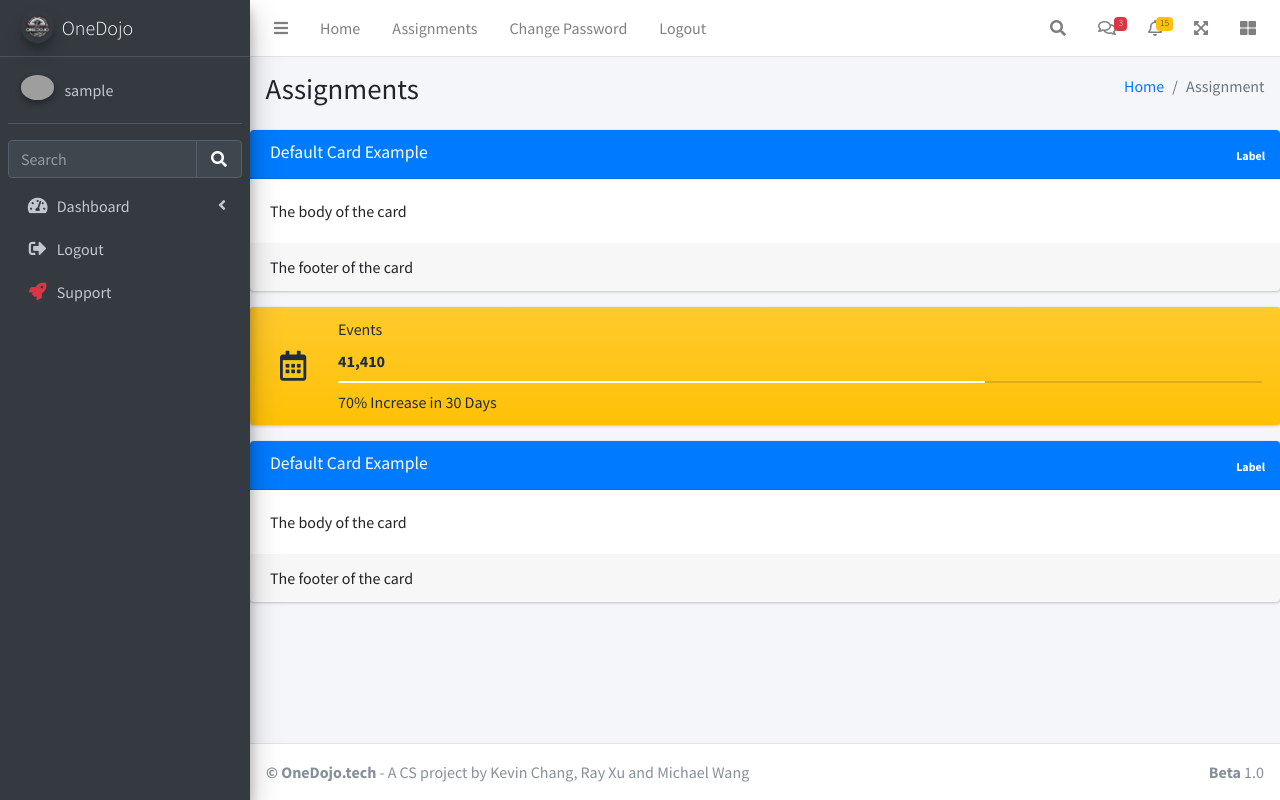
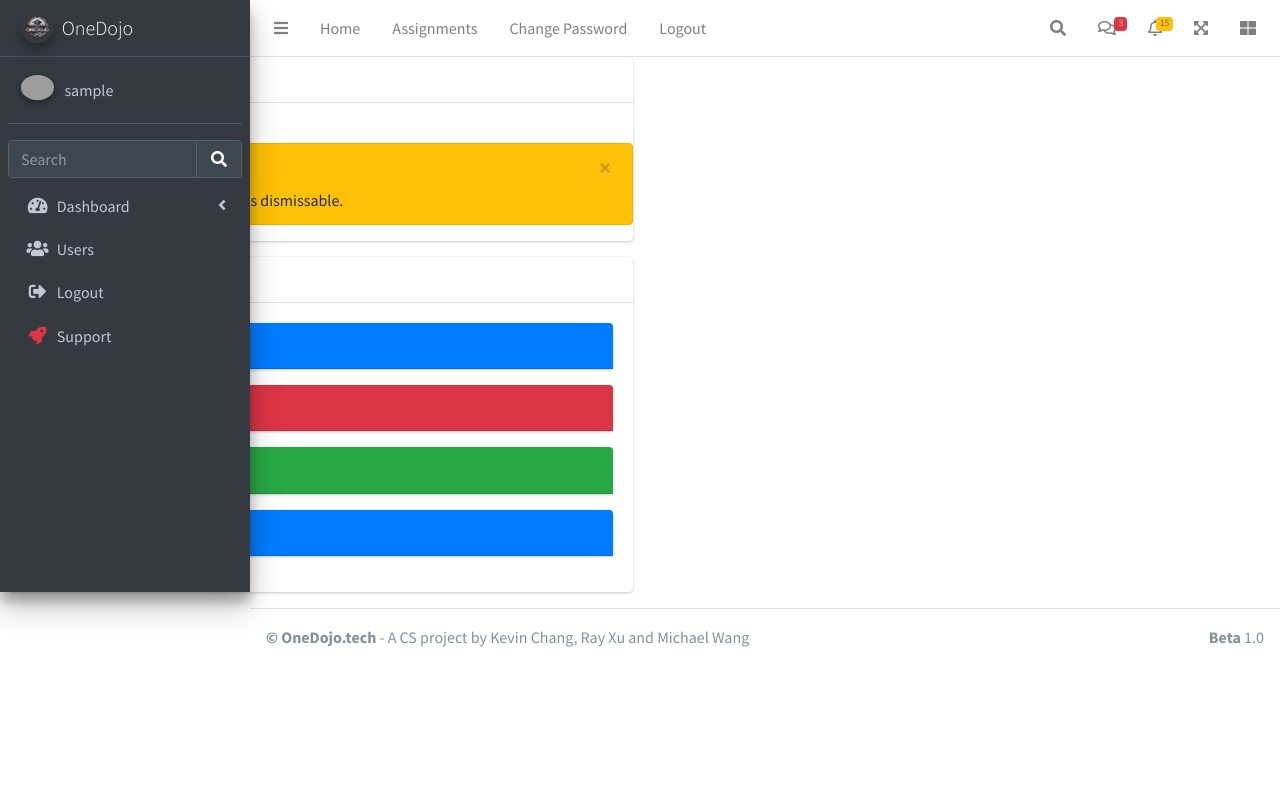
Before and after one commit to changkevin51/OneDojo, a Django app: page /assignments/ in a window 1280 px wide. Run offline with Django 5.2, Linux system fonts and the light colour scheme; a user stored in the database is signed in; tables that the repository leaves empty hold one stand-in row (values such as "Sample post"); some libraries are stand-ins or nearby versions; grey boxes are pictures that could not be loaded.

```diff
--- a/portal/admin.py
+++ b/portal/admin.py
@@ -165,16 +165,14 @@ class MyAdminSite(AdminSite):
     index_title = "Dashboard"
 
     def index(self, request, extra_context=None):
-        from .models import Unit
+        from .models import Unit  # import here to avoid circular imports
         units = Unit.objects.all().annotate(
             student_count=Count('registration__student', distinct=True)
-        ).prefetch_related('teacher').order_by('name')
-
+        ).prefetch_related('teacher')
         if extra_context is None:
             extra_context = {}
         extra_context['units'] = units
         return super().index(request, extra_context=extra_context)
-
 # Instantiate and register models with the new admin site.
 my_admin_site = MyAdminSite(name='myadmin')
 # Instead of using decorators, manually register your models:
--- a/templates/includes/menu-list.html
+++ b/templates/includes/menu-list.html
@@ -89,6 +89,15 @@
           </li>
         </ul>
       </li>
+    {% endif %}
+
+    {% if request.user.is_staff %}
+    <li class="nav-item">
+      <a href="/admin/portal/customuser/" class="nav-link">
+        <i class="nav-icon fas fa-users"></i>
+        <p>Users</p>
+      </a>
+    </li>
     {% endif %}
 
     {% if request.user.is_authenticated and not request.user.is_superuser %}
--- a/templates/pages/assignments.html
+++ b/templates/pages/assignments.html
@@ -4,80 +4,134 @@
 {% block title %}AdminLTE 3 | Assignments{% endblock title %}
 
 {%block content%}
-<div class="content-wrapper">
-  <!-- Content Header -->
-  <section class="content-header">
-    <div class="container-fluid">
-      <!-- ...existing header code if any... -->
-      <div class="row mb-2">
-        <div class="col-sm-6">
-          <h1>Assignments</h1>
+<div class="col-md-6">
+  <div class="card card-default">
+    <div class="card-header">
+      <h3 class="card-title">
+        <i class="fas fa-exclamation-triangle"></i>
+        Alerts
+      </h3>
     </div>
-        <div class="col-sm-6">
-          <ol class="breadcrumb float-sm-right">
-            <li class="breadcrumb-item"><a href="#">Home</a></li>
-            <li class="breadcrumb-item active">Assignment</li>
-          </ol>
+    <!-- /.card-header -->
+    <div class="card-body"></div>
+      <div class="alert alert-warning alert-dismissible">
+        <button type="button" class="close" data-dismiss="alert" aria-hidden="true">×</button>
+        <h5><i class="icon fas fa-exclamation-triangle"></i> Alert!</h5>
+        Warning alert preview. This alert is dismissable.
+      </div>
+
+    </div>
+    <div class="card">
+      <div class="card-header">
+        <h1 class="card-title">Assignemnts</h1>
+      </div>
+      <!-- /.card-header -->
+      <div class="card-body">
+        <!-- we are adding the accordion ID so Bootstrap's collapse plugin detects it -->
+        <div id="accordion">
+          <div class="card card-primary">
+            <div class="card-header">
+              <h4 class="card-title w-100">
+                <a class="d-block w-100 collapsed" data-toggle="collapse" href="#collapseOne" aria-expanded="false">
+                  Assignment 1
+                </a>
+              </h4>
+            </div>
+            <div id="collapseOne" class="collapse" data-parent="#accordion" style="">
+              <div class="card-body">
+                Anim pariatur cliche reprehenderit, enim eiusmod high life accusamus terry richardson ad squid.
+                3
+                wolf moon officia aute, non cupidatat skateboard dolor brunch. Food truck quinoa nesciunt
+                laborum
+                eiusmod. Brunch 3 wolf moon tempor, sunt aliqua put a bird on it squid single-origin coffee
+                nulla
+                assumenda shoreditch et. Nihil anim keffiyeh helvetica, craft beer labore wes anderson cred
+                nesciunt sapiente ea proident. Ad vegan excepteur butcher vice lomo. Leggings occaecat craft
+                beer
+                farm-to-table, raw denim aesthetic synth nesciunt you probably haven't heard of them accusamus
+                labore sustainable VHS.
               </div>
             </div>
           </div>
-  </section>
-  <div class="card card-primary">
+          <div class="card card-danger">
             <div class="card-header">
-      <h3 class="card-title">Default Card Example</h3>
-      <div class="card-tools">
-        <!-- Buttons, labels, and many other things can be placed here! -->
-        <!-- Here is a label for example -->
-        <span class="badge badge-primary">Label</span>
+              <h4 class="card-title w-100">
+                <a class="d-block w-100 collapsed" data-toggle="collapse" href="#collapseTwo" aria-expanded="false">
+                  Assignment 2
+                </a>
+              </h4>
             </div>
-      <!-- /.card-tools -->
+            <div id="collapseTwo" class="collapse" data-parent="#accordion" style="">
+              <div class="card-body">
+                Anim pariatur cliche reprehenderit, enim eiusmod high life accusamus terry richardson ad squid.
+                3
+                wolf moon officia aute, non cupidatat skateboard dolor brunch. Food truck quinoa nesciunt
+                laborum
+                eiusmod. Brunch 3 wolf moon tempor, sunt aliqua put a bird on it squid single-origin coffee
+                nulla
+                assumenda shoreditch et. Nihil anim keffiyeh helvetica, craft beer labore wes anderson cred
+                nesciunt sapiente ea proident. Ad vegan excepteur butcher vice lomo. Leggings occaecat craft
+                beer
+                farm-to-table, raw denim aesthetic synth nesciunt you probably haven't heard of them accusamus
+                labore sustainable VHS.
               </div>
-    <!-- /.card-header -->
+            </div>
+          </div>
+          <div class="card card-success">
+            <div class="card-header">
+              <h4 class="card-title w-100">
+                <a class="d-block w-100" data-toggle="collapse" href="#collapseThree">
+                  Assignment 3
+                </a>
+              </h4>
+            </div>
+            <div id="collapseThree" class="collapse" data-parent="#accordion">
               <div class="card-body">
-      The body of the card
+                Anim pariatur cliche reprehenderit, enim eiusmod high life accusamus terry richardson ad squid.
+                3
+                wolf moon officia aute, non cupidatat skateboard dolor brunch. Food truck quinoa nesciunt
+                laborum
+                eiusmod. Brunch 3 wolf moon tempor, sunt aliqua put a bird on it squid single-origin coffee
+                nulla
+                assumenda shoreditch et. Nihil anim keffiyeh helvetica, craft beer labore wes anderson cred
+                nesciunt sapiente ea proident. Ad vegan excepteur butcher vice lomo. Leggings occaecat craft
+                beer
+                farm-to-table, raw denim aesthetic synth nesciunt you probably haven't heard of them accusamus
+                labore sustainable VHS.
               </div>
-    <!-- /.card-body -->
-    <div class="card-footer">
-      The footer of the card
-    </div>
-    <!-- /.card-footer -->
-  </div>
-  <!-- /.card -->
-  <div class="info-box bg-gradient-warning">
-    <span class="info-box-icon"><i class="far fa-calendar-alt"></i></span>
-    <div class="info-box-content">
-      <span class="info-box-text">Events</span>
-      <span class="info-box-number">41,410</span>
-      <div class="progress">
-        <div class="progress-bar" style="width: 70%"></div>
-      </div>
-      <span class="progress-description">
-        70% Increase in 30 Days
-      </span>
             </div>
           </div>
           <div class="card card-primary">
             <div class="card-header">
-      <h3 class="card-title">Default Card Example</h3>
-      <div class="card-tools">
-        <!-- Buttons, labels, and many other things can be placed here! -->
-        <!-- Here is a label for example -->
-        <span class="badge badge-primary">Label</span>
+              <h4 class="card-title w-100">
+                <a class="d-block w-100 collapsed" data-toggle="collapse" href="#collapseOne" aria-expanded="false">
+                  Assignment 1
+                </a>
+              </h4>
             </div>
-      <!-- /.card-tools -->
+            <div id="collapseOne" class="collapse" data-parent="#accordion" style="">
+              <div class="card-body">
+                Anim pariatur cliche reprehenderit, enim eiusmod high life accusamus terry richardson ad squid.
+                3
+                wolf moon officia aute, non cupidatat skateboard dolor brunch. Food truck quinoa nesciunt
+                laborum
+                eiusmod. Brunch 3 wolf moon tempor, sunt aliqua put a bird on it squid single-origin coffee
+                nulla
+                assumenda shoreditch et. Nihil anim keffiyeh helvetica, craft beer labore wes anderson cred
+                nesciunt sapiente ea proident. Ad vegan excepteur butcher vice lomo. Leggings occaecat craft
+                beer
+                farm-to-table, raw denim aesthetic synth nesciunt you probably haven't heard of them accusamus
+                labore sustainable VHS.
               </div>
-    <!-- /.card-header -->
-    <div class="card-body">
-      The body of the card
+            </div>
+          </div>
+        </div>
       </div>
       <!-- /.card-body -->
-    <div class="card-footer">
-      The footer of the card
     </div>
-    <!-- /.card-footer -->
+    <!-- /.card-body -->
   </div>
   <!-- /.card -->
-
 </div>
 
 
--- a/templates/pages/index.html
+++ b/templates/pages/index.html
@@ -64,7 +64,7 @@
               <div class="progress progress-sm">
                 <div class="progress-bar bg-success" style="width: 60%"></div>
               </div>
-              <a href="#" class="small-box-footer">View Detailed Assessments <i class="fas fa-arrow-circle-right"></i></a>
+              <a href="" class="small-box-footer">View Detailed Assessments <i class="fas fa-arrow-circle-right"></i></a>
             </div>
           </div>
         </div>
```
Also changed, not shown: templates/pages/assessment.html (added, +18 -0 lines), templates/pages/student_list.html (+28 -12 lines). Lines whose indentation alone changed are shown as unchanged.
